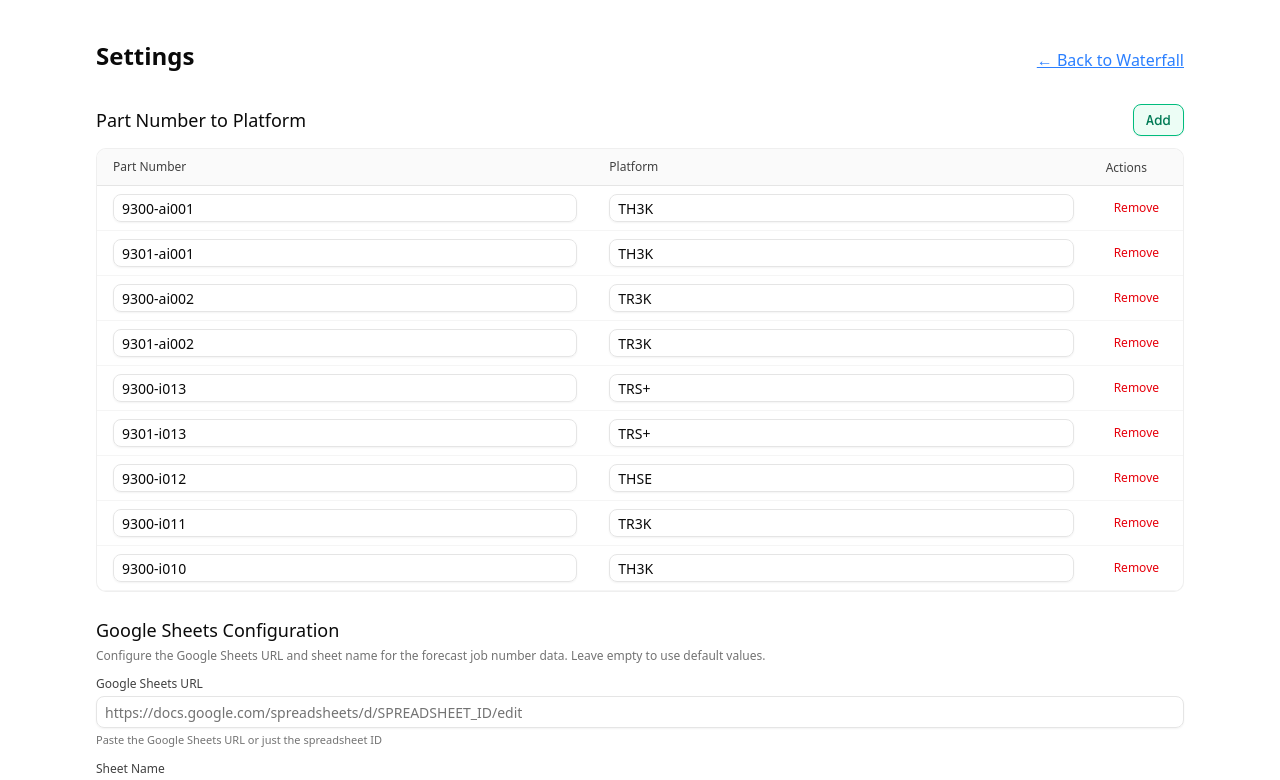
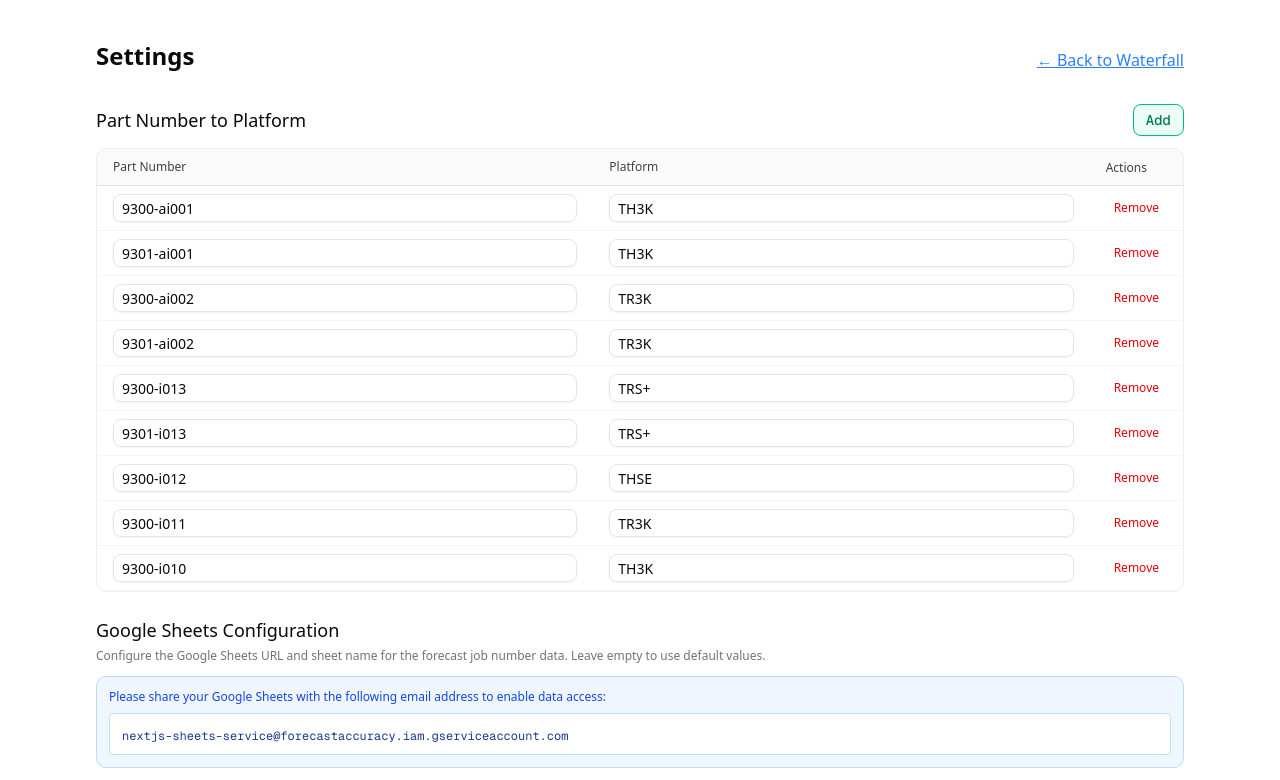
Before and after one commit to dumbified/mvst, a Next.js app: page /settings in a window 1280 px wide. Shown: the top 780 px of the page. Built offline with nearby package versions, Linux system fonts and the light colour scheme; no server answers.

Commit message:
chore: update default Google Sheets config

```diff
--- a/app/api/google-sheets/route.ts
+++ b/app/api/google-sheets/route.ts
@@ -4,8 +4,8 @@ import { loadSettingsServer } from '@/app/lib/storage/settingsStorageServer';
 import { extractSpreadsheetId } from '@/app/lib/utils/googleSheetsUtils';
 
 // Fallback values (for backward compatibility)
-const DEFAULT_SPREADSHEET_ID = '1tRqPqVo9HU7WSupnib8spcm4bBYPu8GgtJ7NEZmpgJU';
-const DEFAULT_SHEET_NAME = 'Copy of Main_Simulation';
+const DEFAULT_SPREADSHEET_ID = '1q8oKeu3fI5BuMpkJXhAtlJQsfAXjLHawkfq9yrI5gck';
+const DEFAULT_SHEET_NAME = 'Main_Simulation';
 
 export async function GET() {
   try {
--- a/app/settings/page.tsx
+++ b/app/settings/page.tsx
@@ -383,6 +383,17 @@ export default function SettingsPage() {
                 </p>
               </div>
 
+              <div className="bg-blue-50 border border-blue-200 rounded-lg p-3 space-y-2">
+                <p className="text-xs text-blue-700">
+                  Please share your Google Sheets with the following email address to enable data access:
+                </p>
+                <div className="bg-white border border-blue-200 rounded px-3 py-2">
+                  <code className="text-xs font-mono text-blue-900 break-all">
+                    nextjs-sheets-service@forecastaccuracy.iam.gserviceaccount.com
+                  </code>
+                </div>
+              </div>
+
               <div className="space-y-3">
                 <div className="flex flex-col gap-1">
                   <Label htmlFor="googleSheetsUrl" className="text-xs font-medium text-neutral-700">
```
